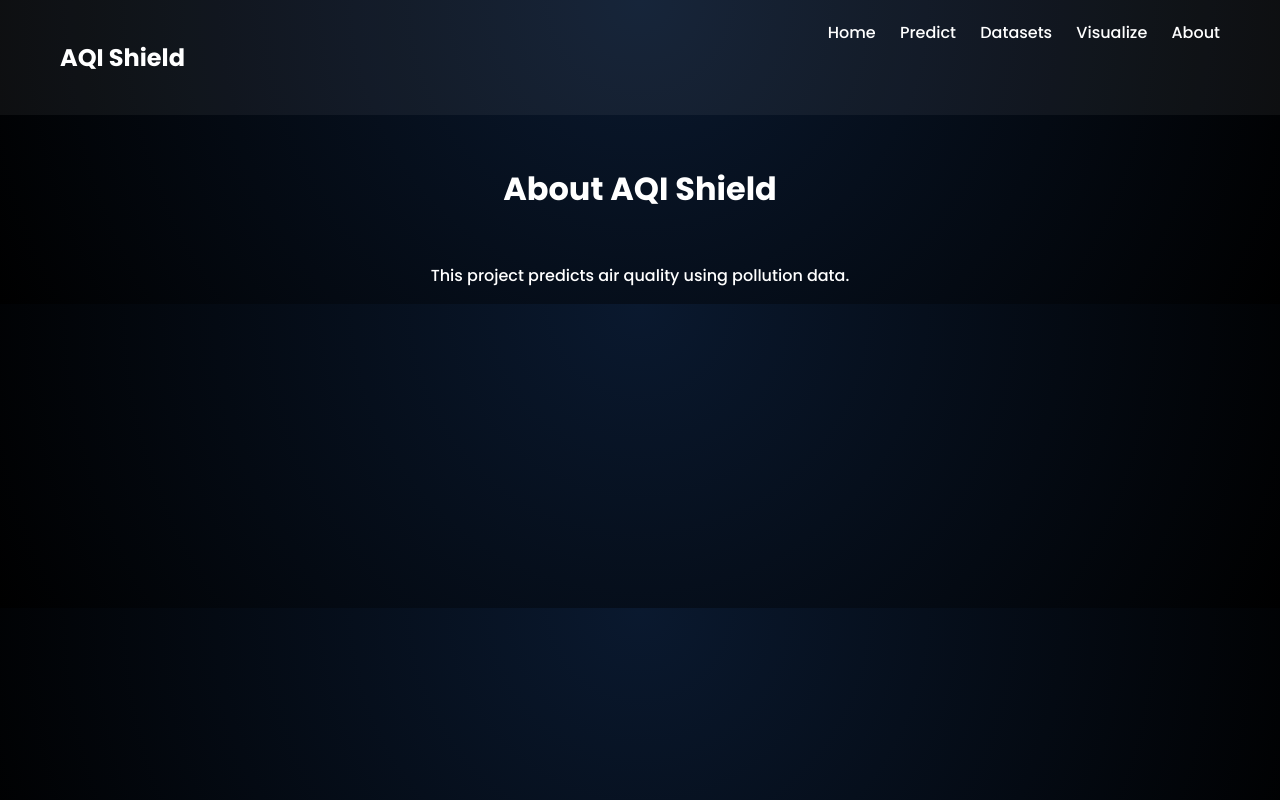
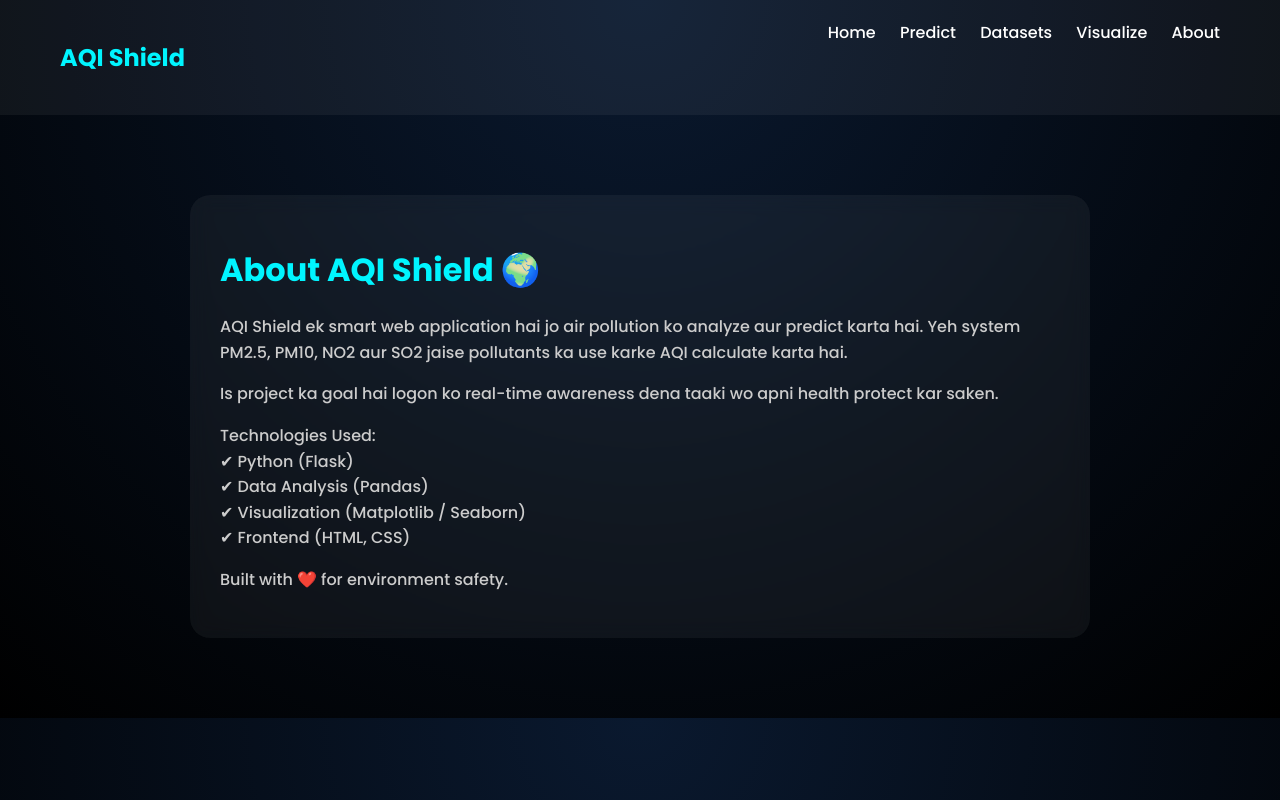
Before and after one commit to atulkumar1016/Air_Quality_Predictor, a Flask app: page /about in a window 1280 px wide. Run offline with Flask 3, Linux system fonts and the light colour scheme.

Commit message:
Update about.html

```diff
--- a/templates/about.html
+++ b/templates/about.html
@@ -11,14 +11,43 @@ body {
     background: radial-gradient(circle at top, #0a192f, #000);
     color: white;
 }
+
+/* NAVBAR */
 nav {
     display: flex;
     justify-content: space-between;
     padding: 20px 60px;
     background: rgba(255,255,255,0.05);
 }
+nav h2 { color:#00f5ff; }
 nav a { color:white; margin-left:20px; text-decoration:none; }
-h1, p { text-align:center; margin-top:50px; }
+nav a:hover { color:#00f5ff; }
+
+/* CONTENT */
+.container {
+    padding: 80px 60px;
+    max-width: 900px;
+    margin: auto;
+}
+
+h1 {
+    color: #00f5ff;
+    margin-bottom: 20px;
+}
+
+p {
+    color: #ccc;
+    line-height: 1.6;
+    margin-bottom: 15px;
+}
+
+/* CARD */
+.card {
+    background: rgba(255,255,255,0.05);
+    padding: 30px;
+    border-radius: 20px;
+    backdrop-filter: blur(10px);
+}
 </style>
 </head>
 
@@ -35,8 +64,32 @@ h1, p { text-align:center; margin-top:50px; }
     </div>
 </nav>
 
-<h1>About AQI Shield</h1>
-<p>This project predicts air quality using pollution data.</p>
+<div class="container">
+    <div class="card">
+        <h1>About AQI Shield 🌍</h1>
+
+        <p>
+        AQI Shield ek smart web application hai jo air pollution ko analyze aur predict karta hai.
+        Yeh system PM2.5, PM10, NO2 aur SO2 jaise pollutants ka use karke AQI calculate karta hai.
+        </p>
+
+        <p>
+        Is project ka goal hai logon ko real-time awareness dena taaki wo apni health protect kar saken.
+        </p>
+
+        <p>
+        Technologies Used:
+        <br>✔ Python (Flask)
+        <br>✔ Data Analysis (Pandas)
+        <br>✔ Visualization (Matplotlib / Seaborn)
+        <br>✔ Frontend (HTML, CSS)
+        </p>
+
+        <p>
+        Built with ❤️ for environment safety.
+        </p>
+    </div>
+</div>
 
 </body>
 </html>
```
